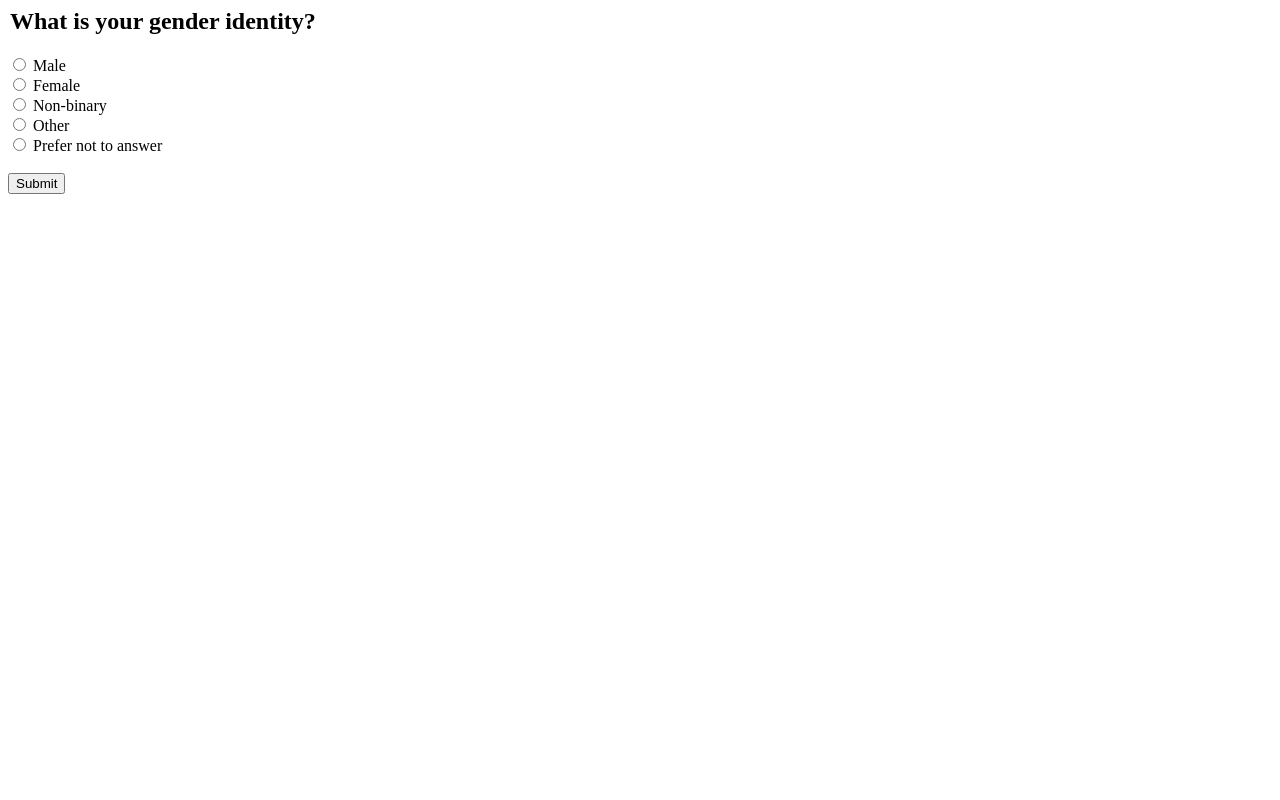
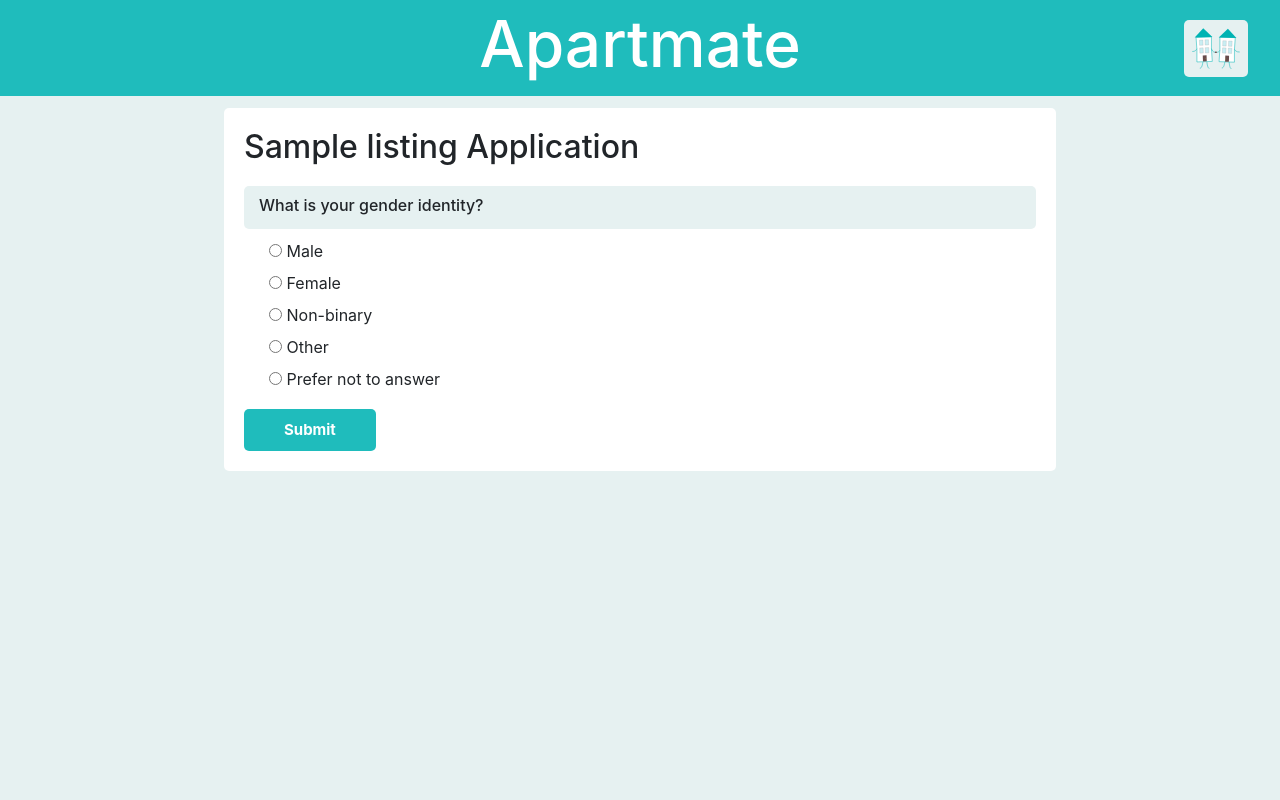
Before and after one commit to SunilCotterill/team-16-capstone, a Django app: page /apartmate/1/submission in a window 1280 px wide. Run offline with Django 4.2, Linux system fonts and the light colour scheme; data comes from the database, SQL or seed files in the repository; tables that the repository leaves empty hold one stand-in row (values such as "Sample post"); some libraries are stand-ins or nearby versions.

Commit message:
application UI complete

```diff
--- a/submitter/templates/submitter/submission.html
+++ b/submitter/templates/submitter/submission.html
@@ -1,3 +1,99 @@
+<!DOCTYPE html>
+<html lang="en">
+<head>
+    <meta charset="UTF-8">
+    <meta name="viewport" content="width=device-width, initial-scale=1.0">
+    <link rel="stylesheet" href="https://stackpath.bootstrapcdn.com/bootstrap/4.5.2/css/bootstrap.min.css">
+    <style>
+        html, body {
+            height: 100%;
+            margin: 0;
+            display: flex;
+            flex-direction: column;
+            position: relative;
+        }
+        .dark-blue-section {
+            flex: 0 0 12vh;
+            background-color: #1FBCBC;
+            display: flex;
+            justify-content: center;
+            align-items: center;
+        }
+
+        .light-blue-section {
+            flex: 1;
+            background-color: #E6F1F1;
+        }
+
+        .centered-box {
+            border-radius: 5px;
+            padding: 20px;
+            height: fit-content;
+            width: 65vw;
+            background-color: white;
+            position: absolute;
+            top: 13.5%;
+            left: 50%;
+            transform: translate(-50%, 0);
+            overflow-y: auto;
+            max-height: 85vh;
+        }
+
+        .question {
+            border-radius: 5px;
+            background-color: #E6F1F1;
+            padding: 10px 15px 5px 15px;
+        }
+
+        .option {
+            border-radius: 5px;
+            background-color: white;
+            margin: 10px 0 10px 0;
+            padding: 0 25px 0 25px
+        }
+
+        .listing-name {
+            margin-bottom: 20px;
+        }
+
+        .btn-submit {
+            background-color: #1FBCBC;
+            color: white;
+            font-size: 15px;
+            font-weight: bold;
+            padding: 10px 40px;
+            border: none;
+            border-radius: 5px;
+        }
+
+        .logo {
+            background-color: #E6F1F1;
+            border-radius: 5px;
+            padding: 1vh;
+            position: absolute;
+            top: 2.5vh;
+            right: 2.5vw;
+            width: 10%;
+            max-width: 8vh;
+            height: auto;
+            z-index: 1;
+        }
+
+        .app-name {
+            font-size: 8vh;
+            color: white;
+        }
+    </style>
+</head>
+<body>
+    <div class="dark-blue-section">
+        <h1 class="app-name">Apartmate</h1>
+        {% load static %}
+        <img src="{% static 'submitter/images/logo.svg' %}" alt="home" class="logo">
+    </div>
+    <div class="light-blue-section">
+        <div class="centered-box">
+            <h2 class="listing-name">{{ listing_name }} Application</h2>
             {% if error_message %}
                 <div class="alert alert-danger" role="alert">
                     {{ error_message }}
@@ -7,17 +103,21 @@
                 {% csrf_token %}
 
                 {% for question in listing_questions_list %}
-      <legend><h2>{{ question.question_text }}</h2></legend>
+                    <div class="question">
+                        <legend><h6>{{ question.question_text }}</h6></legend>
+                    </div>
+                    <div class="option">
+                    {% for answer in listing_answers_list %}
 
-        {% for answer in listing_answers_list %}
                             {% if answer.question_id == question.id%}
                             <input type="radio" name="question_{{ question.id }}" id="answer{{ forloop.counter }}" value="{{ answer.id }}" required {% if previous_answers and answer.id in previous_answers %} checked="checked" {% endif %}>
                             <label for="answer{{ forloop.counter }}">{{ answer.answer_text }}</label><br>
                             {% endif %}
                     {% endfor %}
+                    </div>
                 {% endfor %}
-
-
-    <br>
-    <input type="submit" value="Submit">
+                <input type="submit" class="btn btn-submit" value="Submit">
             </form>
+        </div>
+    </div>
+</body>
--- a/submitter/views.py
+++ b/submitter/views.py
@@ -57,6 +57,7 @@ def index(request):
 
 def submission(request, listing_id):
     listing = Listing.objects.get(pk = listing_id)
+    listing_name = listing.name
     listing_questions_list = listing.questions.all()
     question_ids = list(listing_questions_list.values_list("id", flat = True))
     listing_answers_list = Answer.objects.filter(question__in = question_ids)
@@ -76,6 +77,7 @@ def submission(request, listing_id):
 
     context = {
         "listing_id": listing_id,
+        "listing_name": listing_name,
         "listing_questions_list": listing_questions_list,
         "listing_answers_list": listing_answers_list,
         "previous_answers": previous_answers
```
Lines whose indentation alone changed are shown as unchanged.
